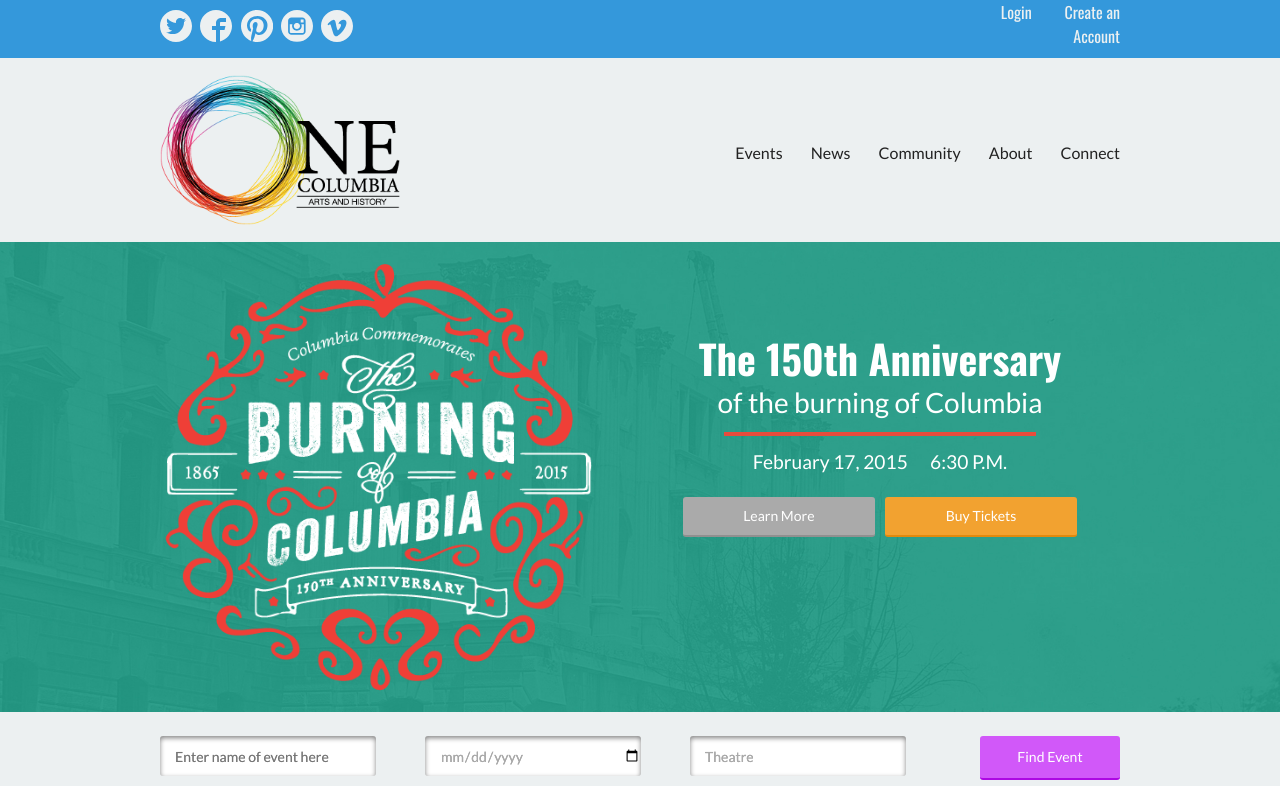
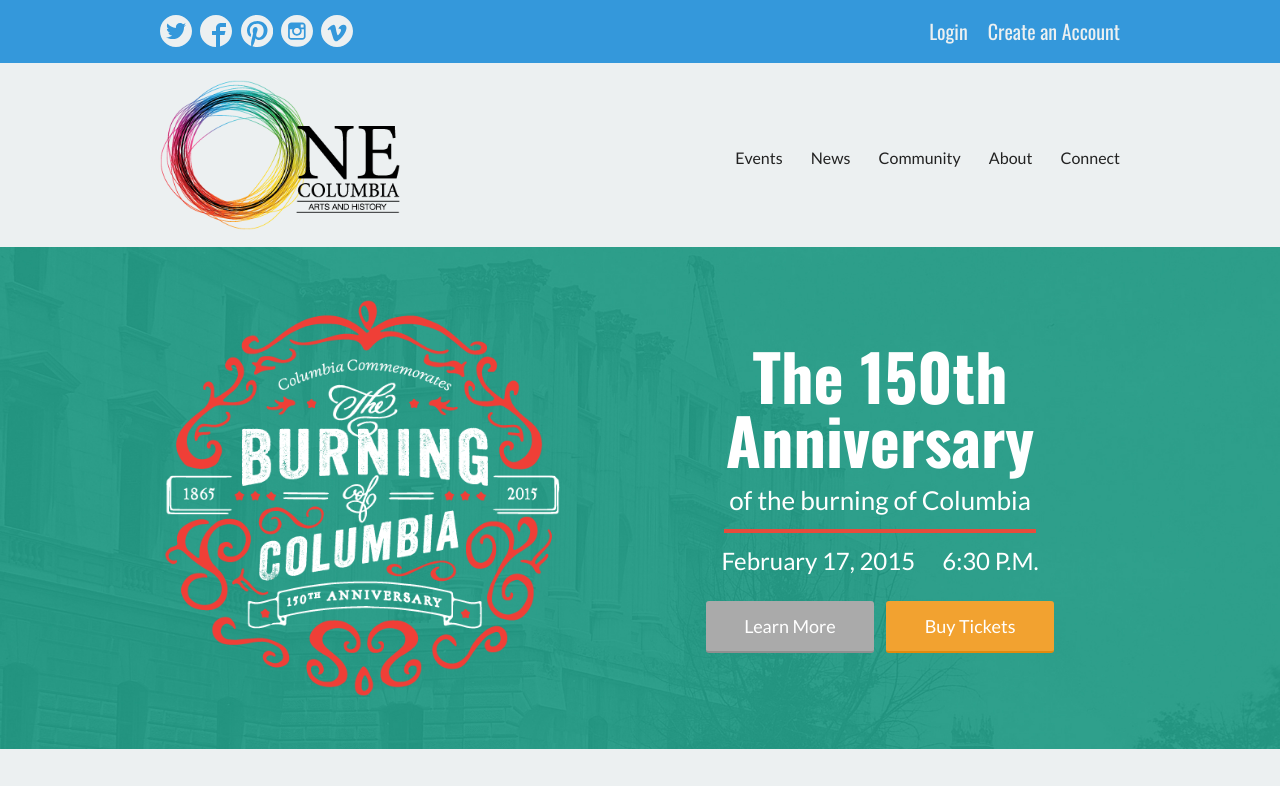
Before and after one commit to zachmiller1/ONEcolumbia, a plain HTML site: page index.html in a window 1280 px wide. Shown: the top 786 px of the page. Drawn offline with nearby package versions, Linux system fonts and the light colour scheme.

Commit message:
Tweaked a LOT of stuff.

```diff
--- a/index.html
+++ b/index.html
@@ -7,8 +7,7 @@
         <meta name="description" content="">
         <meta name="viewport" content="width=device-width, initial-scale=1">
 
-        <link rel="apple-touch-icon" href="apple-touch-icon.png">
-        <!-- Place favicon.ico in the root directory -->
+        <link rel="shortcut icon" href="favicon.ico"/>
 
         <link rel="stylesheet" href="css/main.css">
         <script src="js/vendor/modernizr-2.8.3.min.js"></script>
--- a/scss/_base.scss
+++ b/scss/_base.scss
@@ -6,6 +6,12 @@ body {
 	font-size: 1em;
 	font-family: $body-font;
 	line-height: 1.5;
+}
+
+p {
+	@media screen and (min-width: 700px) {
+		margin: 2em 0;
+	}
 }
 
 h1, h2, h3, h4, h5, h6 {
@@ -20,12 +26,16 @@ h1 {
 }
 
 h2 {
-	font-size: 1.75em;
+	font-size: 2em;
 	margin-bottom: 0.5em;
 }
 
 h3, h4 {
 	font-size: 1.125em;
+
+	@media screen and (min-width: 700px) {
+		font-size: 1.5em;
+	}
 }
 
 h4 {
@@ -33,7 +43,7 @@ h4 {
 }
 
 h5 {
-	font-size: 1.875em;
+	font-size: 2.5em;
 	text-shadow: 0px 1px 2px rgba(0, 0, 0, 0.5);
 	-webkit-text-shadow: 0px 1px 2px rgba(0, 0, 0, 0.5);
 	-moz-text-shadow: 0px 1px 2px rgba(0, 0, 0, 0.5);
--- a/scss/_categories.scss
+++ b/scss/_categories.scss
@@ -4,7 +4,7 @@
 
 
 .categories {
-	padding: 2em 0;
+	padding: 4em 0;
 
 	.container {
 		width: 100%;
@@ -12,18 +12,24 @@
 
 	@media screen and (min-width: 550px) {
 		.container {
-			width: 90%;
+			width: 100%;
 		}
 	}
 
 	.category {
-		width: 50%;
+		width: 100%;
 		float: left;
 		text-align: center;
 		padding: 3em 1em;
 		text-transform: uppercase;
 		font-size: 0.75em;
-		@media screen and (min-width: 1024px) {
+
+		@media screen and (min-width: 700px) {
+			padding: 4em 0;
+			width: 50%;
+		}
+
+		@media screen and (min-width: 960px) {
 			width: 25%;
 			padding: 4em 1em;
 		}
--- a/scss/_findevent.scss
+++ b/scss/_findevent.scss
@@ -5,17 +5,45 @@
 .find-event {
 	background: $cream;
 	text-align: center;
-	padding: 1.5em 0;
+	padding: 2.5em 0;
 
 	input, select {
 		margin-bottom: 1.5em;
+
+		@media screen and (min-width: 700px) {
+			padding: 1.75em 0;
+			font-size: 16px;
+		}
+
+		@media screen and (min-width: 700px) {
+			padding: 1.4em 0;
+		}
+	}
+
+	input[type="submit"] {
+		@media screen and (min-width: 700px) {
+			font-size: 0.875em;
+			padding: 0.875em 0;
+		}
+	}
+
+	input[type="date"] {
+		padding-left: 3.75em;
+	}
+
+	select {
+		padding-left: 8em;
+
+		@media screen and (min-width: 550px) {
+			padding-left: 13.8em;
+		}
 	}
 
 	.find {
 		margin-bottom: 0;
 	}
 
-	@media screen and (min-width: 1024px) {
+	@media screen and (min-width: 960px) {
 		.find {
 			margin-left: 10px;
 			float: right;
--- a/scss/_flexslider.scss
+++ b/scss/_flexslider.scss
@@ -9,9 +9,9 @@
 	li {
 		background: url('../img/burning-columbia-slide.jpg') no-repeat;
 		background-size: cover;
-		padding: 1em;
+		padding: 3em 1em;
 		@media screen and (min-width: 700px) {
-			padding: 1em 1.5em;
+
 		}
 	}
 
@@ -25,15 +25,15 @@
 
 
 		h1 {
-			font-size: 1.5em;
+			font-size: 2.5em;
 			margin-bottom: 0.25em;
 			@media screen and (min-width: 700px) {
-				font-size: 2em;
+				font-size: 3em;
 			}
 		}
 
 		.subtext {
-			font-size: 1em;
+			font-size: 1.25em;
 			font-weight: italic;
 			color: $white;
 			margin: 0 0 0;
@@ -44,12 +44,12 @@
 
 		p {
 			color: $white;
-			font-size: 0.875em;
+			font-size: 1em;
 			line-height: 1;
 			margin: 0 0.5em 0.5em;
 			display: inline-block;
 			@media screen and (min-width: 700px) {
-				font-size: 1em;
+				font-size: 1.25em;
 			}
 		}
 
@@ -69,13 +69,15 @@
 		}
 
 		img {
-			width: 70%;
+			width: 100%;
+			max-width: 400px;
+
 			@media screen and (min-width: 550px) {
-				width: 40%;
+				width: 50%;
 				float: left;
 			}
 			@media screen and (min-width: 700px) {
-				width: 45%;
+				width: 50%;
 			}
 		}
 
@@ -85,18 +87,22 @@
 			@media screen and (min-width: 550px) {
 				width: 50%;
 				float: right;
-				margin-top: 3em;
+				margin-top: 1.5em;
 			}
 
-			@media screen and (min-width: 1024px) {
-				margin-top: 5em;
+			@media screen and (min-width: 700px) {
+				margin-top: 2em;
+			}
+
+			@media screen and (min-width: 960px) {
+				margin-top: 3em;
 
 				h1 {
-					font-size: 2.5em;
+					font-size: 4em;
 				}
 
 				.subtext {
-					font-size: 1.75em;
+					font-size: 1.625em;
 				}
 
 				hr {
@@ -105,11 +111,12 @@
 				}
 
 				p {
-					font-size: 1.2em;
+					font-size: 1.5em;
 				}
 
 				.button {
-					width: 40%;
+					width: 35%;
+					font-size: 1.125em;
 				}
 			}
 		}
--- a/scss/_header.scss
+++ b/scss/_header.scss
@@ -14,7 +14,7 @@
 
 	.social {
 		text-align: center;
-		@media screen and (min-width: 1024px) {
+		@media screen and (min-width: 960px) {
 			float: left;
 		}
 	}
@@ -42,12 +42,18 @@
 				color: $white;
 				background: $darkblue;
 			}
+
+			@media screen and (min-width: 700px) {
+				font-size: 1.25em;
+				padding: 0.75em 0;
+			}
 		}
 
-		@media screen and (min-width: 1024px) {
+		@media screen and (min-width: 960px) {
 			float: right;
 			background: $lightblue;
 			display: block;
+			margin-top: 1em;
 
 			li {
 				display: inline;
@@ -57,6 +63,12 @@
 				display: inline-block;
 				padding: 0 0 0 20px;
 				text-align: right;
+				width: auto;
+
+				&:hover {
+					background: $lightblue;
+					color: $white;
+				}
 			}
 		}
 	}
@@ -79,7 +91,7 @@
 		}
 	}
 
-	@media screen and (min-width: 1024px) {
+	@media screen and (min-width: 960px) {
 		.container {
 			max-width: 960px;
 		}
@@ -106,7 +118,7 @@
 			height: 150px;
 			width: 240px;
 		}
-		@media screen and (min-width: 1024px) {
+		@media screen and (min-width: 960px) {
 			float: left;
 		}
 	}
@@ -114,10 +126,13 @@
 	.main-nav {
 
 		.menu {
+			font-family: "Oswald", sans-serif;
+			text-transform: uppercase;
+
 			@media screen and (min-width: 450px) {
 				font-size: 1.5em;
 			}
-			@media screen and (min-width: 1024px) {
+			@media screen and (min-width: 960px) {
 				display: none;
 			}
 		}
@@ -137,7 +152,7 @@
 
 		.regular-nav {
 			display: none;
-			@media screen and (min-width: 1024px) {
+			@media screen and (min-width: 960px) {
 				display: block;
 				float: right;
 				margin-top: 75px;
--- a/scss/_modules.scss
+++ b/scss/_modules.scss
@@ -13,9 +13,9 @@
 // Banners
 
 .banner {
-	padding: 0.325em 0 0.75em;
+	padding: 2em 0;
 	@media screen and (min-width: 550px) {
-		padding: 1em 0;
+		padding: 2em 0;
 	}
 
 	text-align: center;
@@ -52,7 +52,7 @@
 	width: 140px;
 	border: none;
 	border-radius: 3px;
-	padding: 0.5em 0;
+	padding: 0.825em 0;
 	color: $black;
 	border-bottom: 2px solid darken($grey, 5%);
 	@media screen and (min-width: 450px) {
@@ -86,7 +86,7 @@
 		border-bottom: 2px solid darken($grey, 20%);
 	}
 	@media screen and (min-width: 550px) {
-		width: 47%;
+		width: 40%;
 	}
 }
 
@@ -100,7 +100,7 @@
 		border-bottom: 2px solid darken( $orange, 10%);
 	}
 	@media screen and (min-width: 550px) {
-		width: 47%;
+		width: 40%;
 	}
 }
 
@@ -148,4 +148,8 @@ input[type="text"], input[type="email"], input[type="date"], input[type="search"
 	@media screen and (min-width: 550px) {
 		width: 90%;
 	}
+
+	@media screen and (min-width: 960px) {
+		max-width: 960px;
+	}
 }
--- a/scss/_newsletter.scss
+++ b/scss/_newsletter.scss
@@ -5,12 +5,13 @@
 .newsletter {
 	background: $teal;
 	text-align: center;
-	padding: 1em 0;
+	padding: 3em 0;
 
 	form {
-		@media screen and (min-width: 1024px) {
-			width: 60%;
+		@media screen and (min-width: 960px) {
+			width: 51%;
 			float: right;
+			padding: 0.625em 0;
 		}
 	}
 
@@ -19,11 +20,8 @@
 			width: 70%;
 			margin: 0 auto;
 		}
-		@media screen and (min-width: 1024px) {
+		@media screen and (min-width: 960px) {
 			width: 80%;
-		}
-		@media screen and (min-width: 1100px) {
-			width: 70%;
 		}
 	}
 
@@ -34,7 +32,7 @@
 			float: left;
 			width: 65%;
 		}
-		@media screen and (min-width: 1024px) {
+		@media screen and (min-width: 960px) {
 			&[type="email"] {
 				float: initial;
 				text-align: left;
@@ -49,6 +47,17 @@
 			width: 140px;
 			text-align: center;
 		}
+
+		@media screen and (min-width: 768px) {
+			float: left;
+			width: 140px;
+			margin-left: 1em;
+			text-align: center;
+		}
+
+		@media screen and (min-width: 768px) {
+			float: right;
+		}
 	}
 
 	p {
@@ -57,7 +66,12 @@
 		font-family: $main-font;
 		text-transform: uppercase;
 		font-size: 1.5em;
-		@media screen and (min-width: 1024px) {
+
+		@media screen and (min-width: 550px) {
+			font-size: 2em;
+		}
+
+		@media screen and (min-width: 960px) {
 			margin: 0.4em 0 0.5em;
 			float: left;
 		}
--- a/scss/_socialsprite.scss
+++ b/scss/_socialsprite.scss
@@ -5,6 +5,10 @@
 .social {
 	padding: 0.625em 0;
 	margin: 0;
+
+	@media screen and (min-width: 960px) {
+		margin-top: 5px;
+	}
 
 	li {
 		display: inline-block;
--- a/scss/_upcoming.scss
+++ b/scss/_upcoming.scss
@@ -8,7 +8,7 @@
 }
 
 .upcoming {
-
+	padding: 4em 0;
 
 	.container {
 		width: 90%;
@@ -20,8 +20,12 @@
 .event {
 	background: $cream;
 	text-align: center;
-	margin-top: 2em;
+	margin-bottom: 4em;
 	position: relative;
+
+	&:last-child {
+		margin-bottom: 0;
+	}
 
 	@media screen and (min-width: 768px) {
 		float: left;
@@ -33,8 +37,10 @@
 		}
 	}
 
-	@media screen and (min-width: 768px) {
-		width: 30.9%;
+	@media screen and (min-width: 960px) {
+		float: left;
+		width: 31.1%;
+		margin-bottom: 0;
 
 		&:nth-child(2) {
 			margin-right: 2em;
@@ -43,10 +49,6 @@
 		&:last-child {
 			margin-right: 0;
 		}
-	}
-
-	&:last-child {
-		margin-bottom: 2em;
 	}
 
 	.date-bg {
```
Also changed, not shown: scss/_footer.scss (+5 -5 lines), css/main.css, favicon.ico (added), 2 other files.
